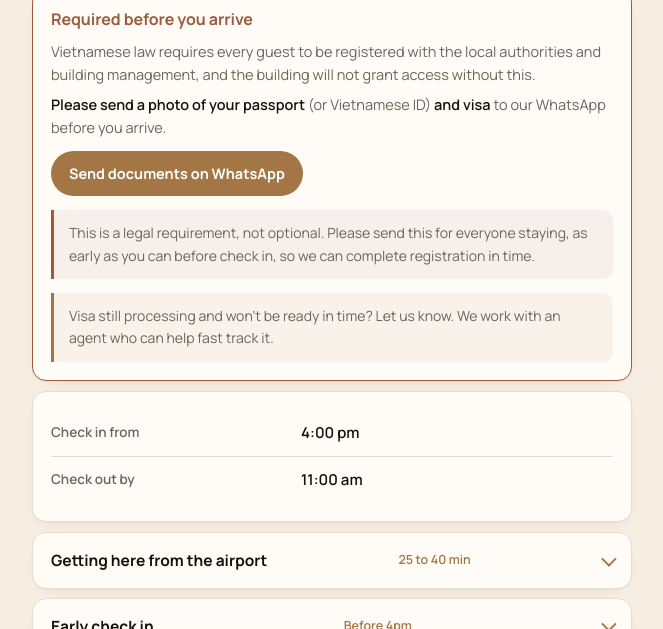
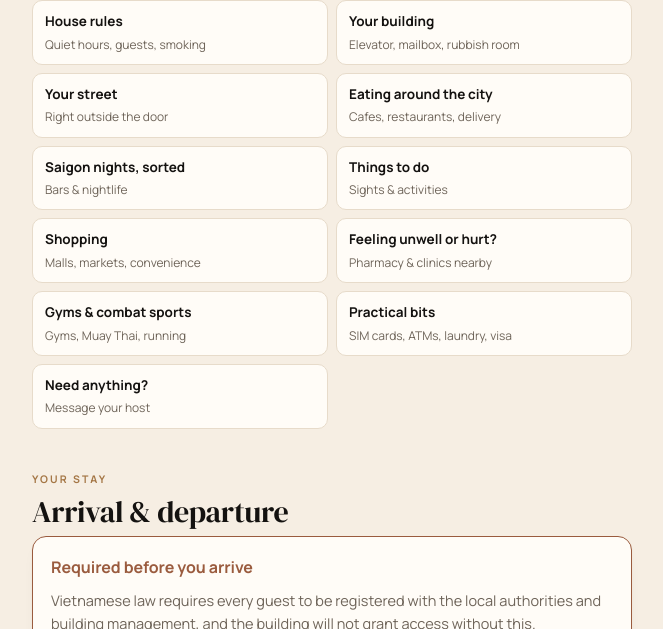
Before and after one commit to veluxegroupvn/rivergate-guide, a plain HTML site: page index.html in a window 1280 px wide. Shown: the part 594-1223 px from the top of the page, without its empty margins (308-971 px from the left). Drawn offline with Linux system fonts and the light colour scheme.

Commit message:
Add table of contents with jump links

```diff
--- a/index.html
+++ b/index.html
@@ -188,6 +188,15 @@ details .body p:last-child{margin-bottom:0}
 .btn.ghost:hover{background:var(--cream)}
 .btnrow{display:flex;flex-wrap:wrap;gap:10px}
 
+/* toc */
+.toc{margin-top:22px}
+.toc-grid{display:grid;grid-template-columns:1fr 1fr;gap:8px;margin-top:8px}
+.toc-grid a{display:block;background:var(--paper);border:1px solid var(--line);
+  border-radius:10px;padding:10px 12px;text-decoration:none}
+.toc-grid a .t{display:block;font-weight:700;color:var(--ink);font-size:13.5px}
+.toc-grid a .d{display:block;color:var(--muted);font-size:12px;margin-top:2px}
+@media(max-width:420px){.toc-grid{grid-template-columns:1fr}}
+
 /* notes */
 .note{border-left:3px solid var(--bronze);background:rgba(164,118,69,.07);
   padding:12px 15px;border-radius:0 10px 10px 0;font-size:14px;margin:14px 0 0;color:var(--muted)}
@@ -230,6 +239,25 @@ footer .sig{font-family:'DM Serif Display',serif;font-size:19px;color:var(--ink)
     <a class="btn" id="waLink" href="#">Message your host</a>
     <a class="btn ghost" id="mapLink" href="#" target="_blank" rel="noopener">Open in Maps</a>
   </div>
+
+  <nav class="toc">
+    <p class="eyebrow">Jump to</p>
+    <div class="toc-grid">
+      <a href="#arrival"><span class="t">Arrival &amp; departure</span><span class="d">Check-in code, keys, check-out time</span></a>
+      <a href="#included"><span class="t">What's in the apartment</span><span class="d">Amenities & what's provided</span></a>
+      <a href="#rules"><span class="t">House rules</span><span class="d">Quiet hours, guests, smoking</span></a>
+      <a href="#building"><span class="t">Your building</span><span class="d">Elevator, mailbox, rubbish room</span></a>
+      <a href="#doorstep"><span class="t">Your street</span><span class="d">Right outside the door</span></a>
+      <a href="#eat"><span class="t">Eating around the city</span><span class="d">Cafes, restaurants, delivery</span></a>
+      <a href="#night"><span class="t">Saigon nights, sorted</span><span class="d">Bars & nightlife</span></a>
+      <a href="#do"><span class="t">Things to do</span><span class="d">Sights & activities</span></a>
+      <a href="#shopping"><span class="t">Shopping</span><span class="d">Malls, markets, convenience</span></a>
+      <a href="#health"><span class="t">Feeling unwell or hurt?</span><span class="d">Pharmacy & clinics nearby</span></a>
+      <a href="#fitness"><span class="t">Gyms & combat sports</span><span class="d">Gyms, Muay Thai, running</span></a>
+      <a href="#practical"><span class="t">Practical bits</span><span class="d">SIM cards, ATMs, laundry, visa</span></a>
+      <a href="#contact"><span class="t">Need anything?</span><span class="d">Message your host</span></a>
+    </div>
+  </nav>
 
   <!-- ============ ARRIVAL ============ -->
   <section id="arrival">
```
